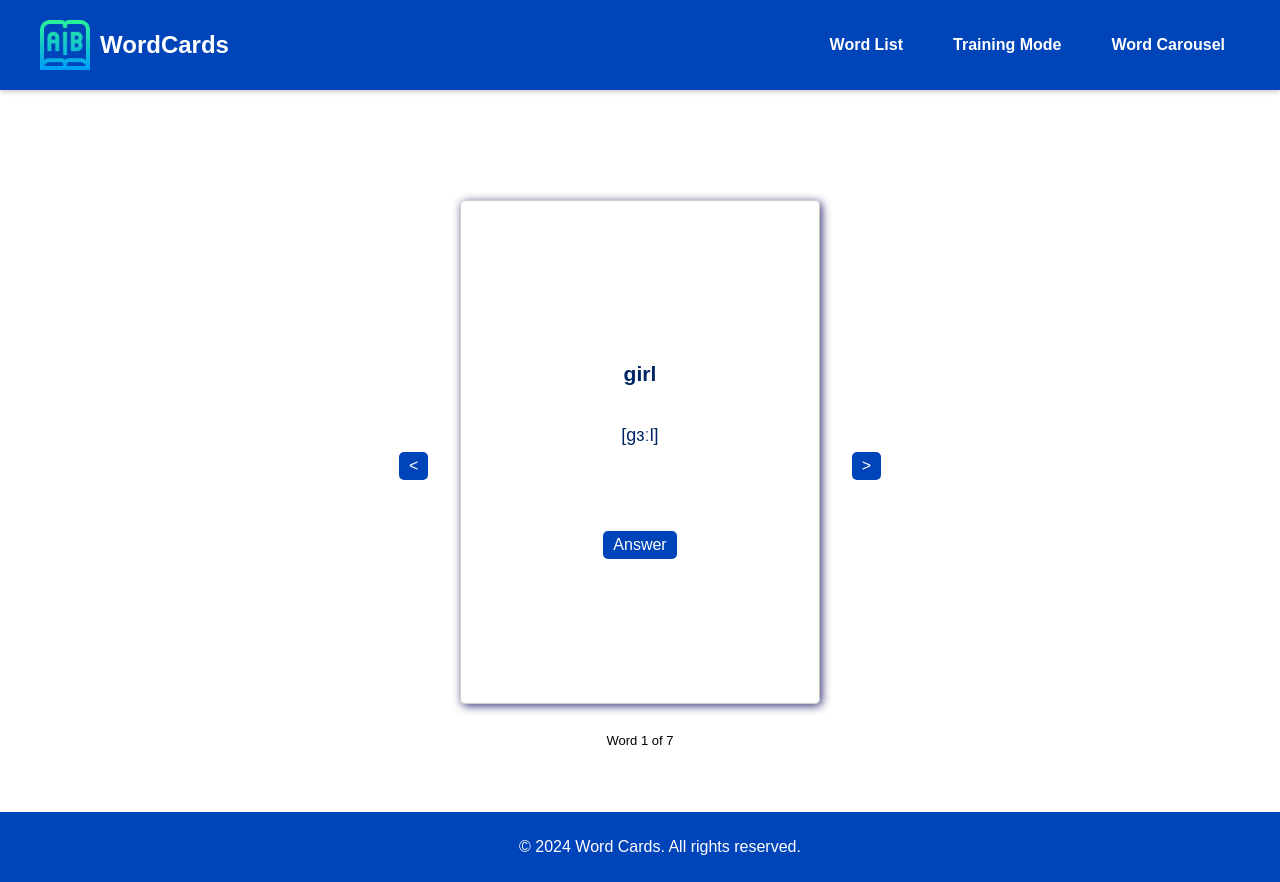
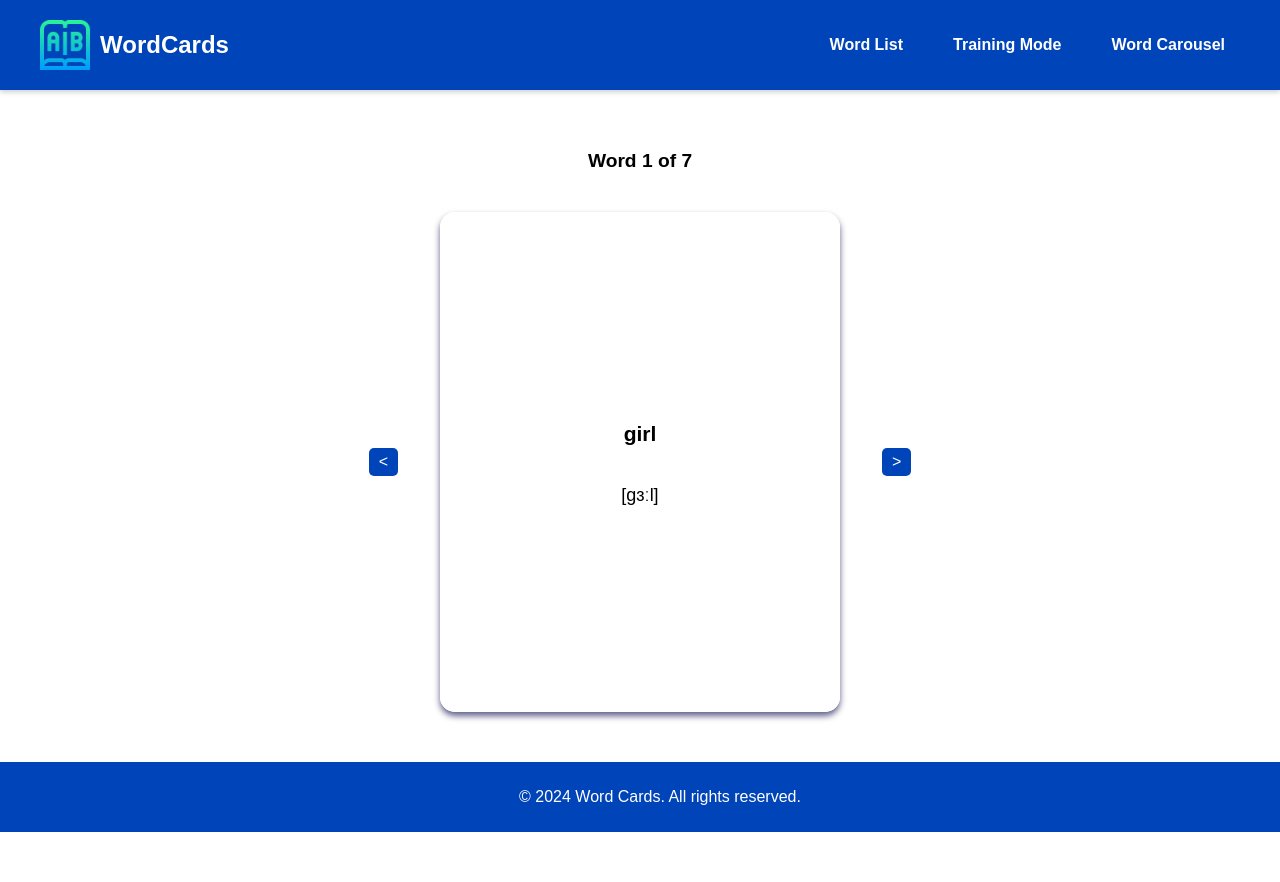
Before and after one commit to Pstepanova21/Word-cards, a React (Create React App) app: page /carousel in a window 1280 px wide. Shown: the top 882 px of the page. After the commit the page ends 832 px from the top, so only its background shows below. Built offline with nearby package versions, Linux system fonts and the light colour scheme.

Commit message:
add animation

```diff
--- a/src/components/TrainingMode/TrainingMode.css
+++ /dev/null
@@ -1,25 +0,0 @@
-@import "../../assets/styles/variables.css";
-
-.training {
-  color: var(--text);
-}
-.training-mode {
-  display: grid;
-
-  grid-template-columns: repeat(auto-fit, minmax(400px, 0fr));
-  justify-content: center;
-}
-
-.word-card {
-  border: 1px solid #ccc;
-  border-radius: 8px;
-  padding: 16px;
-  margin: 30px;
-  color: var(--text);
-  box-shadow: 0 4px 6px rgba(2, 2, 74, 0.625);
-  transition: transform 0.2s ease;
-}
-
-.word-card:hover {
-  transform: scale(1.1);
-}
--- a/src/components/TrainingMode/TrainingMode.jsx
+++ b/src/components/TrainingMode/TrainingMode.jsx
@@ -1,5 +1,5 @@
-import React, { useState } from "react";
-import "./TrainingMode.css";
+import React, { useState, useEffect } from "react";
+import styles from "./TrainingMode.module.css";
 
 const TrainingMode = ({ words }) => {
   const [showTranslations, setShowTranslations] = useState({});
@@ -14,21 +14,24 @@ const TrainingMode = ({ words }) => {
   return (
     <div>
       <h2>Training Mode</h2>
-      <div className="training-mode">
+      <div className={styles.trainingMode}>
         {words.map((word) => (
-          <div className="word-card" key={word.id}>
-            <h3>{word.english}</h3>
-            <p>{word.transcription}</p>
-            <p style={{ color: "green" }}>
-              {showTranslations[word.id] ? word.russian : ""}
-            </p>
-            {showTranslations[word.id] ? (
-              <button onClick={() => toggleTranslation(word.id)}>
-                Hide Answer
-              </button>
-            ) : (
-              <button onClick={() => toggleTranslation(word.id)}>Answer</button>
-            )}
+          <div
+            className={`${styles.wordCard} ${
+              showTranslations[word.id] ? styles.flipped : ""
+            }`}
+            key={word.id}
+            onClick={() => toggleTranslation(word.id)}
+          >
+            <div className={styles.wordCardInner}>
+              <div className={styles.wordCardFront}>
+                <h3>{word.english}</h3>
+                <p>{word.transcription}</p>
+              </div>
+              <div className={styles.wordCardBack}>
+                <p>{word.russian}</p>
+              </div>
+            </div>
           </div>
         ))}
       </div>
--- /dev/null
+++ b/src/components/TrainingMode/TrainingMode.module.css
@@ -0,0 +1,96 @@
+@import "../../assets/styles/variables.css";
+
+.training {
+  color: var(--text);
+}
+
+.trainingMode {
+  display: grid;
+  grid-template-columns: repeat(auto-fit, minmax(400px, 1fr));
+  justify-content: center;
+  gap: 20px;
+  text-align: center;
+}
+
+.wordCard {
+  perspective: 1000px;
+  cursor: pointer;
+  position: relative;
+  width: 400px;
+  height: 250px;
+  margin: auto;
+  transition: transform 0.6s;
+  transform-style: preserve-3d;
+  border-radius: 15px;
+  box-shadow: 0 4px 8px rgba(0, 0, 0, 0.2);
+  background-color: #ffffff;
+}
+
+.flipped {
+  transform: rotateY(180deg);
+}
+
+.wordCardInner {
+  position: relative;
+  width: 100%;
+  height: 100%;
+  text-align: center;
+  transition: transform 0.6s;
+  transform-style: preserve-3d;
+  border-radius: 15px;
+  box-shadow: 0 4px 8px rgba(0, 0, 0, 0.2);
+  background-color: #ffffff;
+}
+
+.wordCardFront,
+.wordCardBack {
+  position: absolute;
+  width: 100%;
+  height: 100%;
+  backface-visibility: hidden;
+  display: flex;
+  flex-direction: column;
+  align-items: center;
+  justify-content: center;
+  border-radius: 15px;
+  padding: 20px;
+  box-sizing: border-box;
+}
+
+.wordCardFront {
+  background-color: #ffffff;
+  color: black;
+}
+
+.wordCardBack {
+  background-color: #007bff;
+  color: white;
+  font-size: larger;
+  font-weight: 700;
+  transform: rotateY(180deg);
+}
+
+.translation {
+  opacity: 0;
+  max-height: 0;
+  overflow: hidden;
+  transition: opacity 0.5s ease, max-height 0.5s ease;
+  color: green;
+}
+
+.show {
+  opacity: 1;
+  max-height: 200px;
+}
+
+.translationContainer {
+  position: absolute;
+  width: 100%;
+  bottom: 20px;
+  left: 0;
+  text-align: center;
+}
+
+.button {
+  margin-top: 20px;
+}
--- a/src/components/WordCard/WordCard.css
+++ /dev/null
@@ -1,26 +0,0 @@
-@import "../../assets/styles/variables.css";
-
-.word-card {
-  border: 1px solid #ccc;
-  padding: 10px;
-  margin: 20px;
-  border-radius: 5px;
-  box-shadow: 2px 2px 10px rgba(3, 0, 86, 0.795);
-  display: flex;
-  flex-direction: column;
-  align-items: center;
-  text-align: center;
-}
-
-.translation {
-  opacity: 0;
-  transition: opacity 0.3s ease-in-out; /* Плавное изменение прозрачности */
-}
-
-.translation.show {
-  opacity: 1;
-}
-
-.word-card button {
-  margin-top: 10px;
-}
--- a/src/components/WordCard/WordCard.jsx
+++ b/src/components/WordCard/WordCard.jsx
@@ -1,26 +1,32 @@
-import React, { useState } from "react";
-import "./WordCard.css";
+import React, { useState, useEffect } from "react";
+import styles from "./WordCard.module.css";
 
-const WordCard = ({ word }) => {
-  const [showTranslation, setShowTranslation] = useState(false);
+const WordCard = ({ isCurrent, word }) => {
+  const [flipped, setFlipped] = useState(false);
 
-  const toggleTranslation = () => {
-    setShowTranslation(!showTranslation);
+  useEffect(() => {
+    setFlipped(false);
+  }, [isCurrent]);
+
+  const toggleFlip = () => {
+    setFlipped(!flipped);
   };
 
+  if (!isCurrent) return null;
+
   return (
-    <div className="word-card">
-      <h3>{word.english}</h3>
-      <p>{word.transcription}</p>
-      <p
-        className={`translation ${showTranslation ? "show" : ""}`}
-        style={{ color: "green" }}
+    <div className={styles.wordCard} onClick={toggleFlip}>
+      <div
+        className={`${styles.wordCardInner} ${flipped ? styles.flipped : ""}`}
       >
-        {word.russian}
-      </p>
-      <button onClick={toggleTranslation}>
-        {showTranslation ? "Hide" : "Answer"}
-      </button>
+        <div className={styles.wordCardFront}>
+          <h3>{word.english}</h3>
+          <p>{word.transcription}</p>
+        </div>
+        <div className={styles.wordCardBack}>
+          <p>{word.russian}</p>
+        </div>
+      </div>
     </div>
   );
 };
--- /dev/null
+++ b/src/components/WordCard/WordCard.module.css
@@ -0,0 +1,52 @@
+@import "../../assets/styles/variables.css";
+
+.wordCard {
+  perspective: 1000px;
+  cursor: pointer;
+  display: inline-block;
+  margin: 0 40px;
+}
+
+.wordCardInner {
+  position: relative;
+  width: 400px;
+  height: 500px;
+  text-align: center;
+  transition: transform 0.6s;
+  transform-style: preserve-3d;
+  border-radius: 15px;
+  box-shadow: 0 4px 6px rgba(2, 2, 74, 0.625);
+  background-color: #ffffff;
+}
+
+.flipped {
+  transform: rotateY(180deg);
+}
+
+.wordCardFront,
+.wordCardBack {
+  position: absolute;
+  width: 100%;
+  height: 100%;
+  backface-visibility: hidden;
+  display: flex;
+  flex-direction: column;
+  align-items: center;
+  justify-content: center;
+  border-radius: 15px;
+  padding: 20px;
+  box-sizing: border-box;
+}
+
+.wordCardFront {
+  background-color: #ffffff;
+  color: black;
+}
+
+.wordCardBack {
+  background-color: #007bff;
+  color: white;
+  font-size: larger;
+  font-weight: 700;
+  transform: rotateY(180deg);
+}
--- a/src/components/WordCarousel/WordCarousel.css
+++ /dev/null
@@ -1,22 +0,0 @@
-@import "../../assets/styles/variables.css";
-.word-carousel {
-  display: flex;
-  align-items: center;
-  justify-content: center;
-  margin-top: 20px;
-  position: relative;
-  padding: 20px;
-  text-align: center;
-  font-size: large;
-}
-
-.word-carousel .word-card {
-  padding: 140px;
-  margin: 30px;
-  transition: transform 0.3s ease;
-}
-
-.word-number {
-  margin-top: 10px;
-  font-size: small;
-}
--- a/src/components/WordCarousel/WordCarousel.jsx
+++ b/src/components/WordCarousel/WordCarousel.jsx
@@ -1,7 +1,7 @@
 import React, { useState } from "react";
 import PropTypes from "prop-types";
 import WordCard from "../WordCard/WordCard";
-import "./WordCarousel.css";
+import styles from "./WordCarousel.module.css";
 
 const WordCarousel = ({ words, initialIndex }) => {
   const [currentIndex, setCurrentIndex] = useState(initialIndex);
@@ -21,15 +21,21 @@ const WordCarousel = ({ words, initialIndex }) => {
   }
 
   return (
-    <div className="word-carousel">
-      <button onClick={goToPrevCard}>&lt;</button>
-      <div className="word-card-container">
-        <WordCard word={words[currentIndex]} />
-        <p className="word-number">
-          Word {currentIndex + 1} of {words.length}
-        </p>
+    <div className={styles.wordCarouselContainer}>
+      <div className={styles.carouselHeader}>
+        Word {currentIndex + 1} of {words.length}
       </div>
-      <button onClick={goToNextCard}>&gt;</button>
+      <div className={styles.wordCarousel}>
+        <button onClick={goToPrevCard}>&lt;</button>
+        {words.map((word, index) => (
+          <WordCard
+            isCurrent={currentIndex === index}
+            key={word.id}
+            word={word}
+          />
+        ))}
+        <button onClick={goToNextCard}>&gt;</button>
+      </div>
     </div>
   );
 };
--- /dev/null
+++ b/src/components/WordCarousel/WordCarousel.module.css
@@ -0,0 +1,20 @@
+@import "../../assets/styles/variables.css";
+
+.wordCarouselContainer {
+  text-align: center;
+  margin-top: 20px;
+}
+
+.carouselHeader {
+  font-size: larger;
+  font-weight: bold;
+  margin-bottom: 20px;
+}
+
+.wordCarousel {
+  display: flex;
+  align-items: center;
+  justify-content: center;
+  padding: 20px;
+  font-size: large;
+}
```
